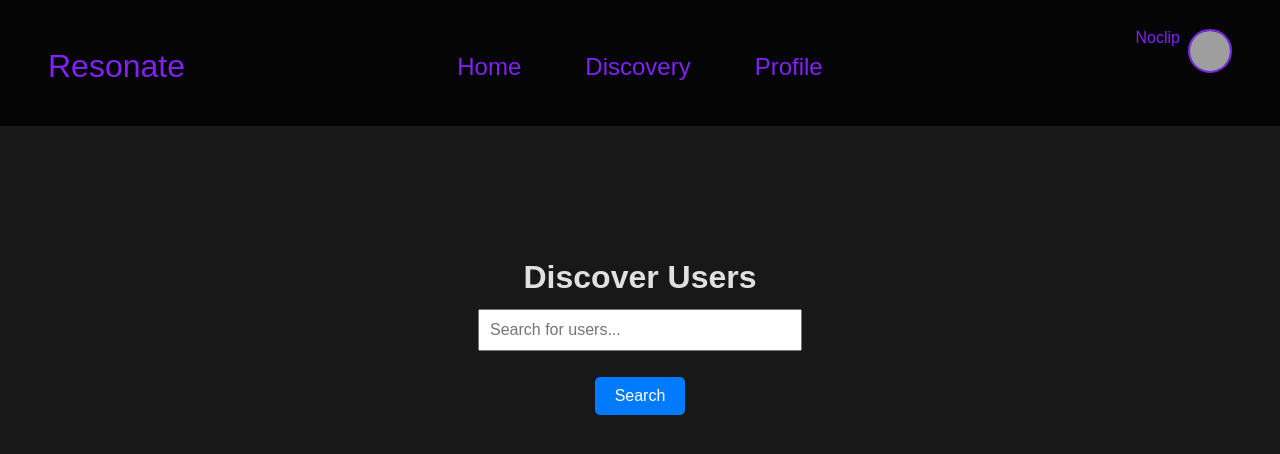
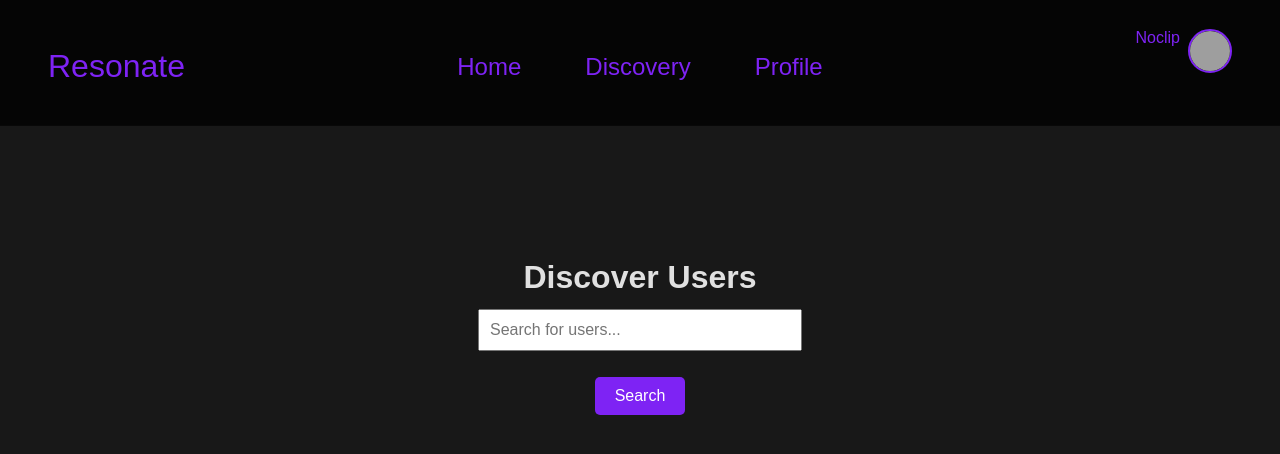
Before and after one commit to heloboyIvanschool/PA2576-Programvaruintensiv-produktutveckling, a React (Create React App) app in the folder React-Frontend/: page /discovery in a window 1280 px wide. Shown: the top 454 px of the page. Built offline with nearby package versions, Linux system fonts and the light colour scheme; no server answers; grey boxes are pictures that could not be loaded.

Commit message:
discovery

```diff
--- a/React-Frontend/src/components/Discovery.css
+++ b/React-Frontend/src/components/Discovery.css
@@ -29,4 +29,14 @@
     padding: 10px 20px;
     font-size: 1em;
     cursor: pointer;
+    background-color: #7e23f4;
+    color: white;
+    border: none;
+    border-radius: 5px;
+    transition: box-shadow 0.3s ease, background-color 0.3s ease;
   }
+
+  .search-button:hover {
+    background-color: #a45dff; /* Slightly lighter purple */
+    box-shadow: 0 0 10px #d8b2ff; /* Light purple glow */
+  }
```
